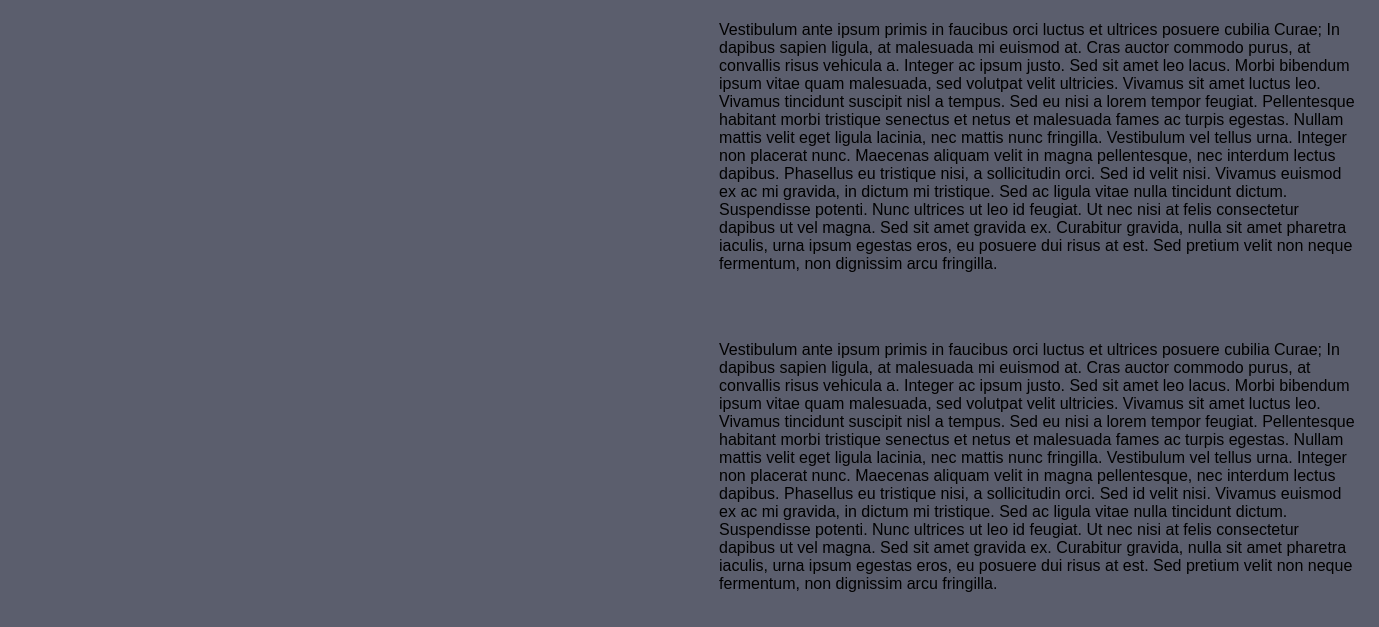
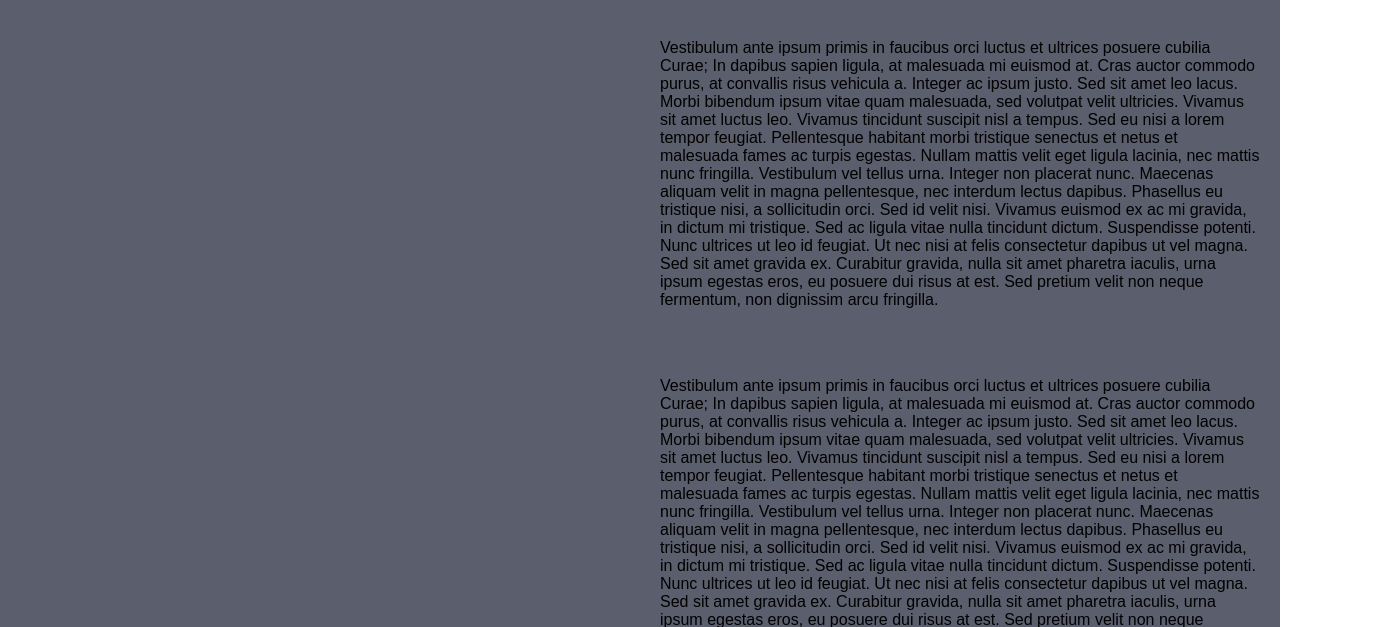
Before and after one commit to StevenD4269/FinalProject, a plain HTML site: page index.html in a window 1280 px wide. Shown: the part 173-800 px from the top of the page, 1379 px wide, since content can reach past the window. Drawn offline with Linux system fonts and the light colour scheme.

Commit message:
targeted both containers and combined them to fix viewport issue

```diff
--- a/style.css
+++ b/style.css
@@ -1,23 +1,37 @@
+body {overflow-x: hidden; /* Prevent horizontal scrolling */}
+
 body,
 html {
   height: 100%;
   margin: 0;
   font-family: Arial, sans-serif;
-  max-width: 100%;
 }
+
+.container {
+  display: flex;
+  height: 100vh;
+}
+
+.leftStaticContainer,
+.rightDynamicContainer {
+  flex: 0 0 50%; /* Each container takes up 50% of the viewport width */
+  padding: 20px; /* Add padding as needed */
+  box-sizing: border-box; /* Include padding and border in the element's total width */
+  overflow-y: auto; /* Enable vertical scrolling */
+
+}
+
 .leftStaticContainer {
-  flex: 0 0 50%; /* grow, shrink, width */
+
   background-color: #5b5e6d; /* Example background color */
-  padding: 20px; /* Add padding as needed */
-  white-space: nowrap;
+
 
 }
 
 .rightDynamicContainer {
-  flex: 0 0 50%;
-  overflow-y: auto; /* Allow scrolling for the right side */
+
   background-color: #5b5e6d; /* Example background color */
-  padding: 20px; /* Add padding as needed */
+
 }
 h1 {
   color: white;
```
